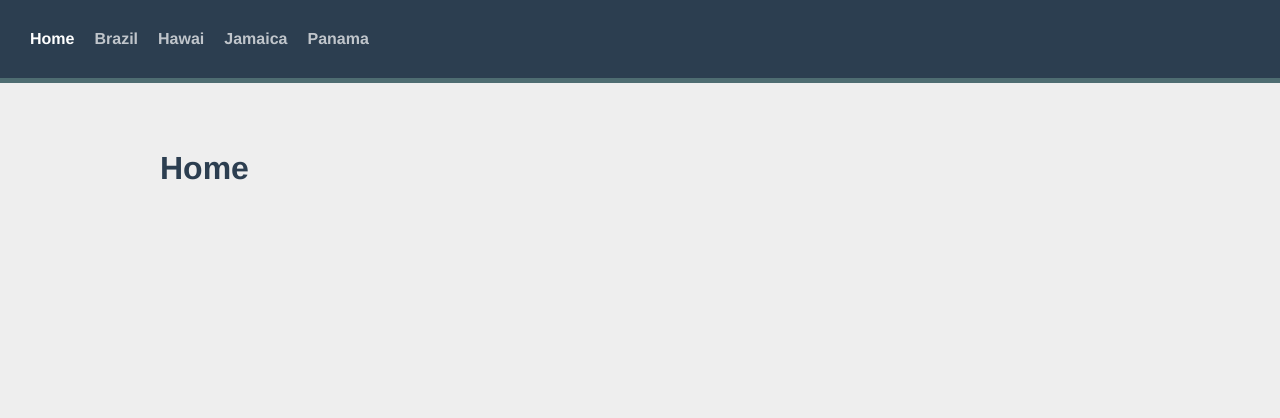
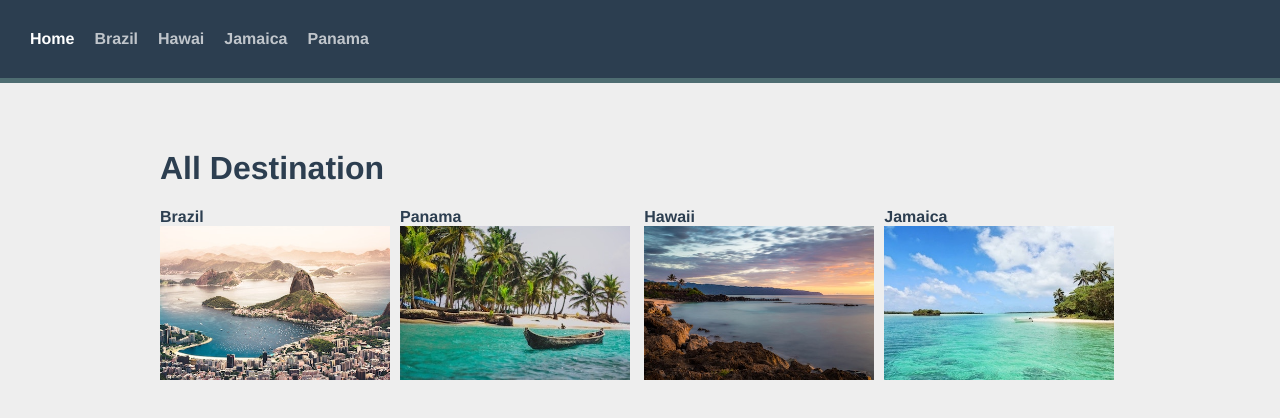
Before and after one commit to Azzedine-zemmari/LearnVueRouting, a Vue app: page / in a window 1280 px wide. Shown: the top 418 px of the page. Built offline with nearby package versions, Linux system fonts and the light colour scheme.

Commit message:
end the first lesson i add all the destination in the Home.vue using routerLink

```diff
--- a/public/main.css
+++ b/public/main.css
@@ -30,7 +30,7 @@ a:visited {
 }
 .home .destinations {
   display: flex;
-  justify-content: space-between;
+  gap: 10px;
 }
 
 /* Navigation */
--- a/src/views/Home.vue
+++ b/src/views/Home.vue
@@ -1,9 +1,19 @@
 <template>
   <div class="home">
-    <h1>Home</h1>
+    <h1>All Destination</h1>
+    <div class="destinations">
+      <RouterLink
+      v-for="destination in destinations"
+      :key="destination.id"
+      :to="destination.slug"
+      >
+      {{ destination.name }}
+      <img :src="`/images/${destination.image}`" :alt="destination.name">
+    </RouterLink>
+    </div>
   </div>
 </template>
 <script setup>
-import sourceData from '../data.json'
-const destination = sourceData.destinations
+import sourceData from '@/data.json'
+const destinations = sourceData.destinations
 </script>
```
